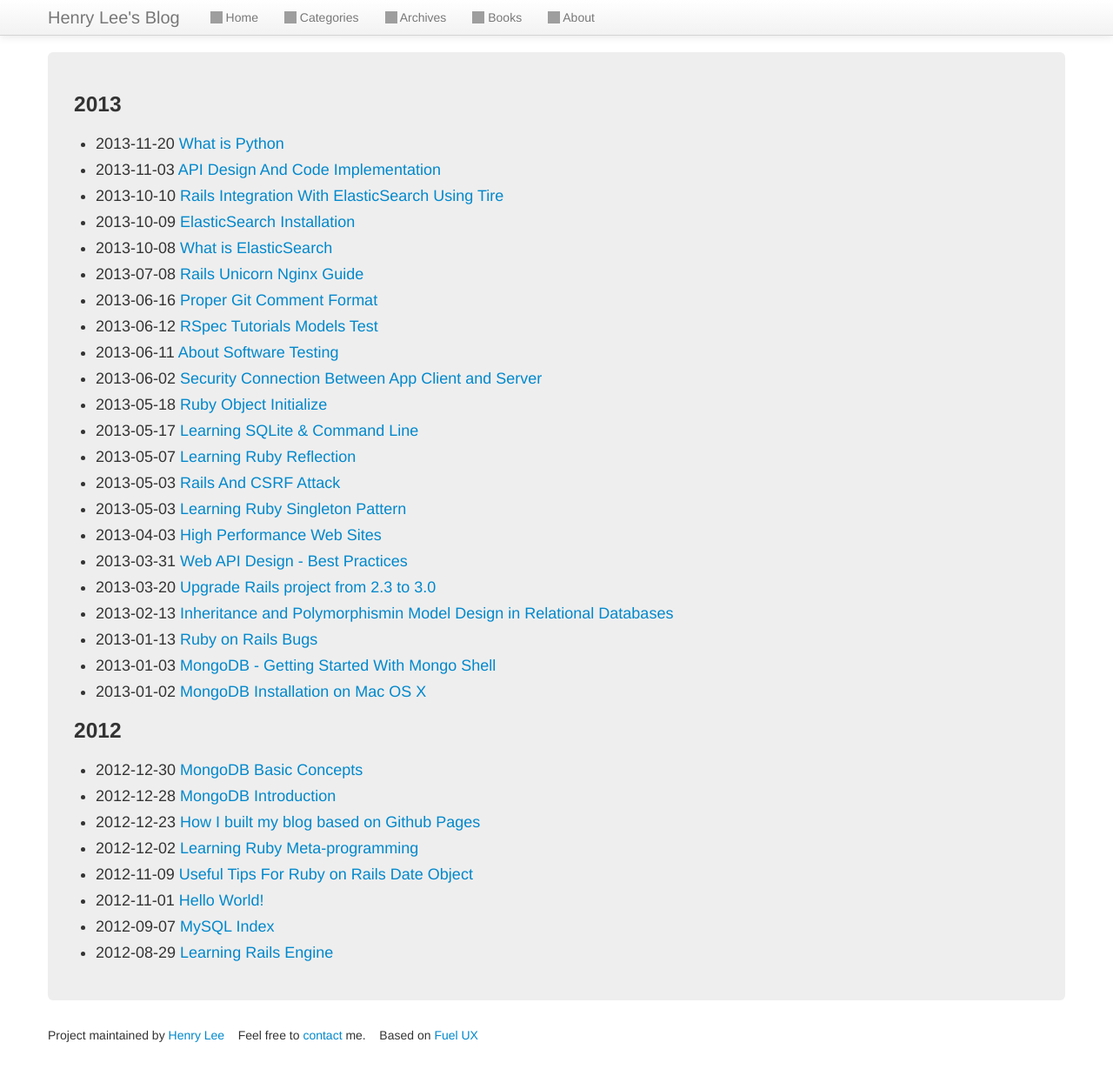
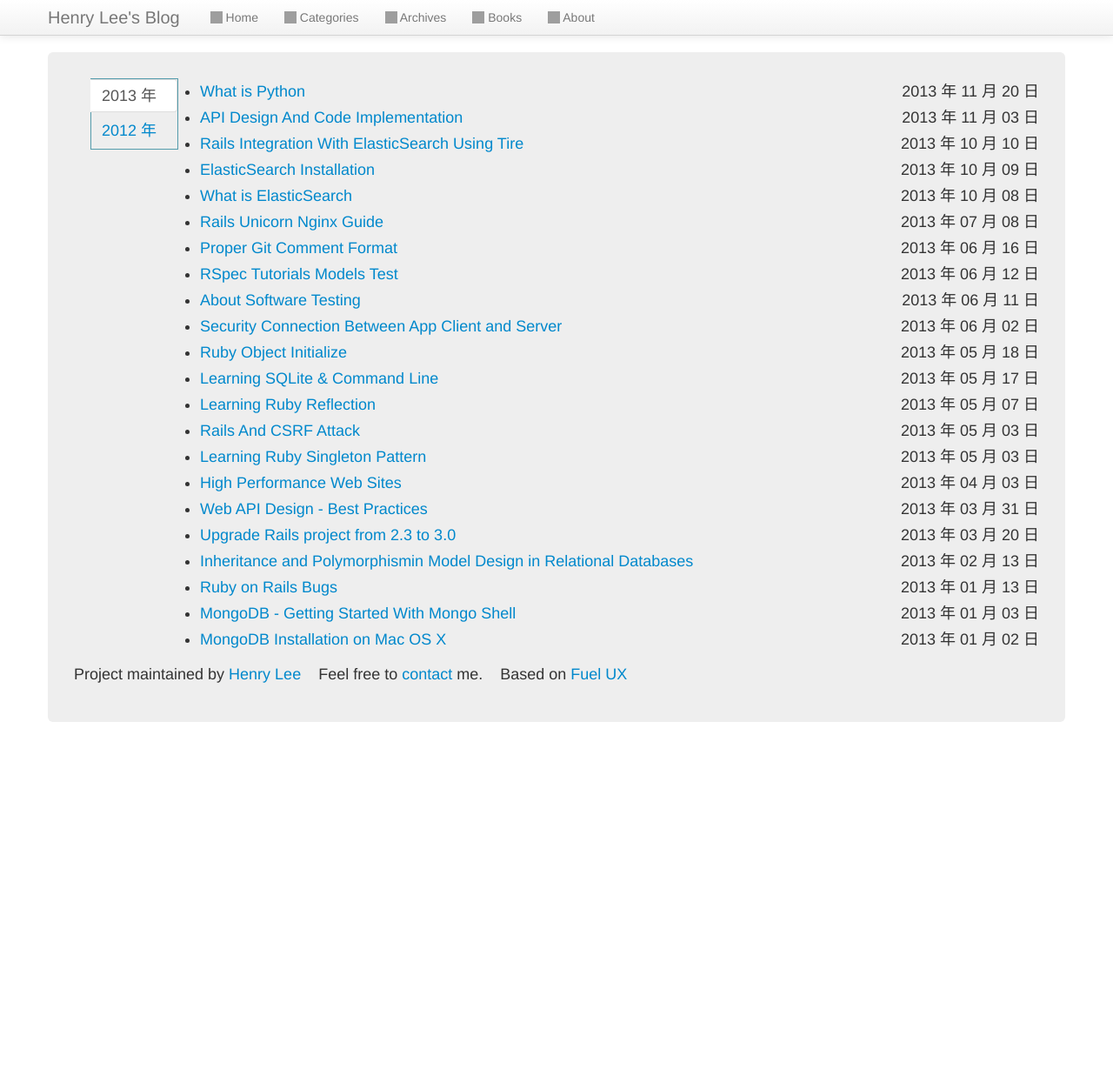
Before and after one commit to manageyp/manageyp.github.com, a Jekyll site: the page built from archives.html, in a window 1280 px wide and 1250 px high. Shown: the top 1237 px of the window at 87% size. Built offline with Jekyll 4.4.1, drawn with Linux system fonts in a browser that asks for light colours; nearby versions of some CDN libraries; grey boxes are pictures that could not be loaded.

Commit message:
[Change] categories and archives page add table-nav

```diff
--- a/archives.html
+++ b/archives.html
@@ -4,25 +4,70 @@ title: Archives
 permalink: /archives/
 ---
 
+<div class="tabbable tabs-right row-fluid">
+  <ul class="nav nav-tabs" id="archives-nav">
     {% for post in site.posts order: record_on %}
       {% capture current_year %}{{ post.record_on | date: "%Y" }}{% endcapture %}
       {% capture previous_year %}{{ post.previous.record_on | date: "%Y" }}{% endcapture %}
 
       {% if forloop.first %}
-    <h3>{{current_year}}</h3>
-    <ul>
+        <li>
+          <a href="#{{ current_year }}-ref" data-toggle="tab">
+            {{current_year}} 年
+          </a>
+        </li>
+      {% else %}
+        {% if previous_year != '' And previous_year != nil %}
+          {% if current_year != previous_year %}
+            <li>
+              <a href="#{{ previous_year }}-ref" data-toggle="tab">
+                {{previous_year}} 年
+              </a>
+            </li>
+          {% endif %}
+        {% endif %}
+      {% endif %}
+    {% endfor %}
+  </ul>
+
+
+  <div class="tab-content">
+    {% for post in site.posts order: record_on %}
+      {% capture current_year %}{{ post.record_on | date: "%Y" }}{% endcapture %}
+      {% capture previous_year %}{{ post.previous.record_on | date: "%Y" }}{% endcapture %}
+
+      {% if forloop.first %}
+        <div class="tab-pane" id="{{ current_year }}-ref">
+          <ul class="posts-list">
       {% endif %}
 
-  <li>{{ post.record_on }} <a href="{{ post.url }}">{{ post.title }}</a></li>
+        <li>
+          <span class="category-archive">
+          <a href="{{ post.url }}">{{ post.title }}</a>
+          </span>
+          <span class="post-right-info pull-right">
+            {{ post.record_on | date: " %Y 年 %m 月 %d 日" }}
+          </span>
+        </li>
 
       {% if forloop.last %}
           </ul>
+        </div>
       {% else %}
         {% if current_year != previous_year %}
             </ul>
-      <h3>{{previous_year}}</h3>
-      <ul>
+          </div>
+          <div class="tab-pane" id="{{ previous_year }}-ref">
+            <ul class="posts-list">
         {% endif %}
       {% endif %}
 
     {% endfor %}
+  </div>
+
+
+<script>
+  $(function () {
+    $('#archives-nav a:first').tab('show');
+  })
+</script>
```
Also changed, not shown: categories.html (+37 -7 lines), stylesheets/fuelux/fuelux.min.css. Lines whose indentation alone changed are shown as unchanged.
